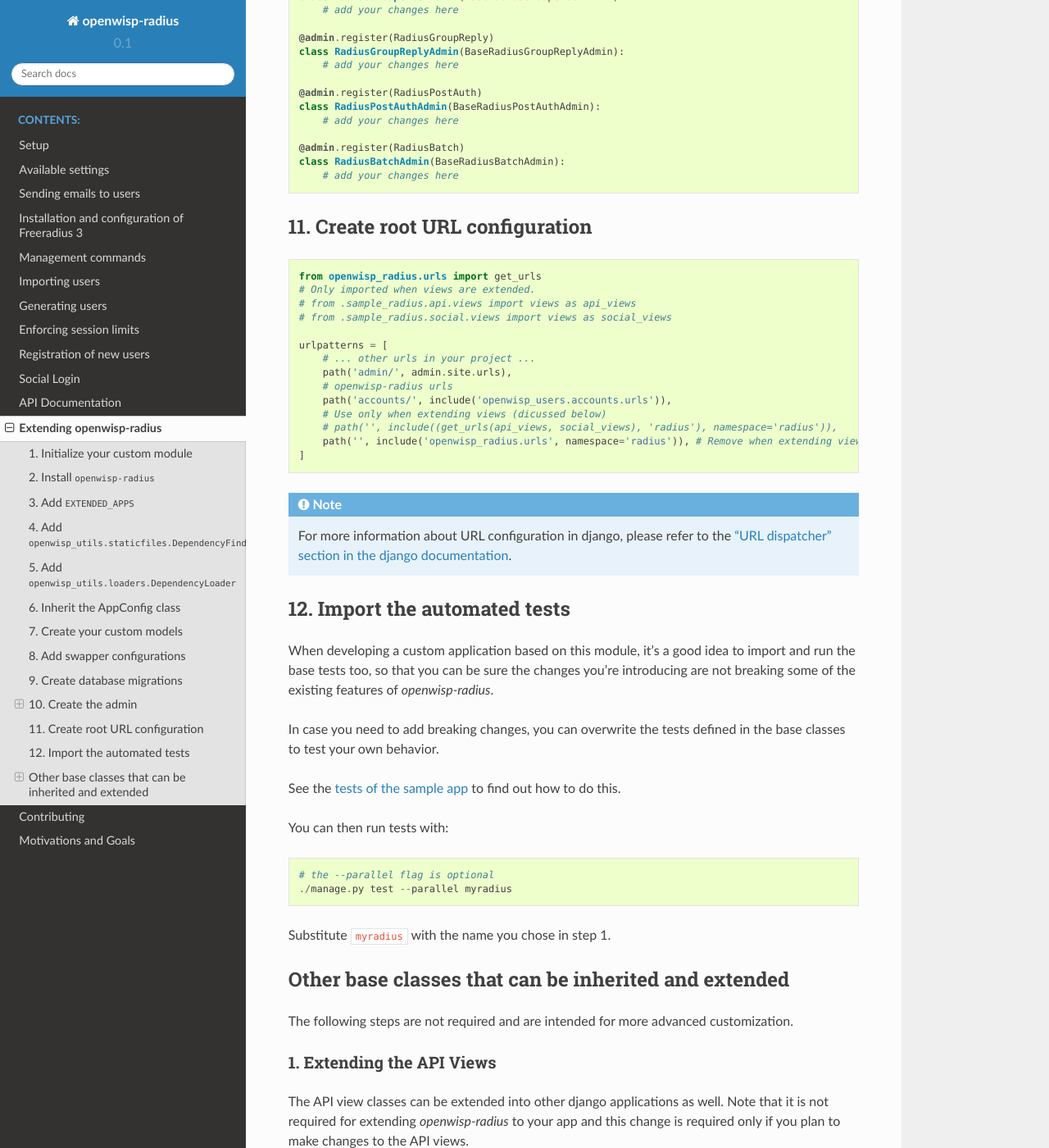
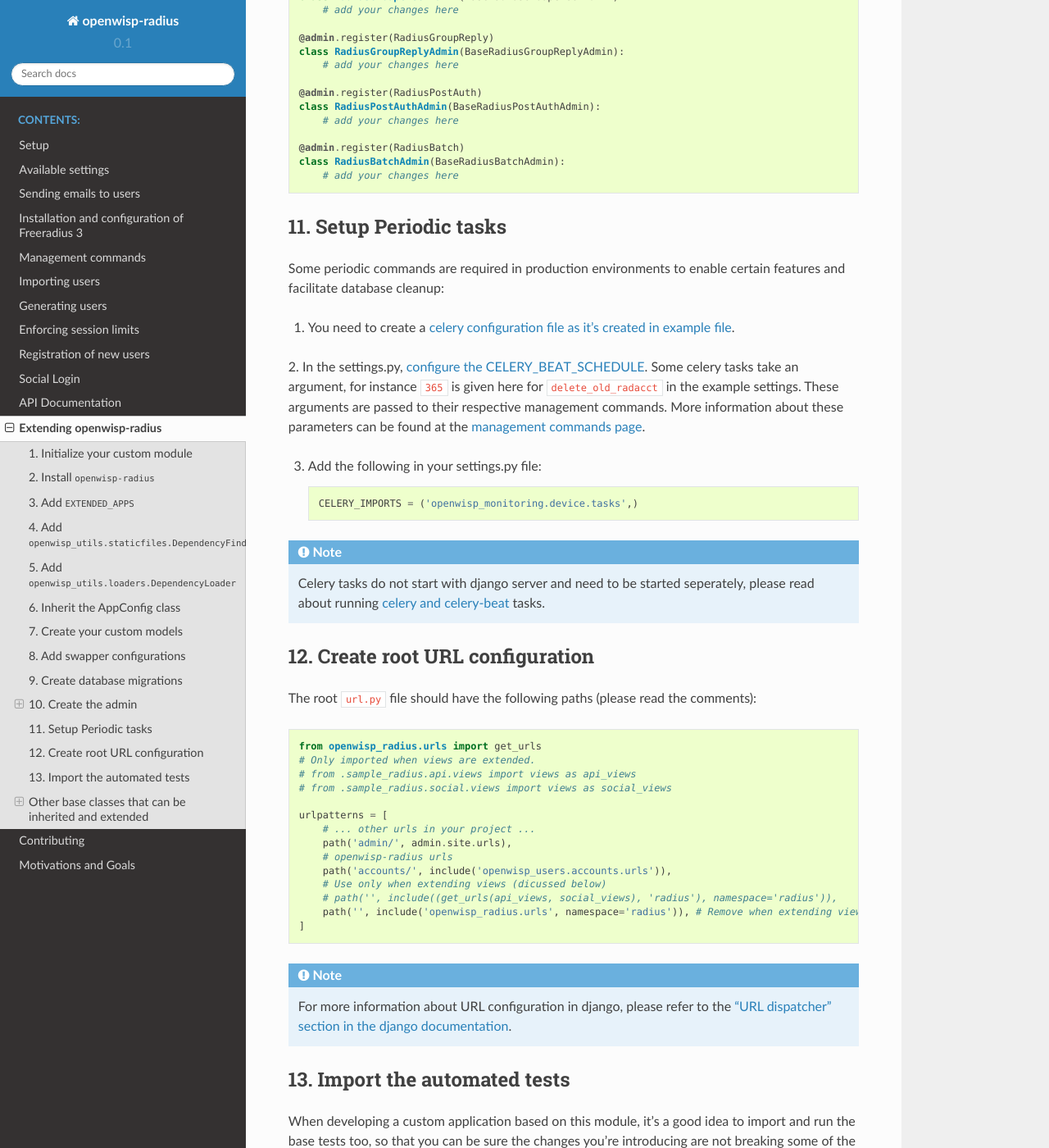
Before and after one commit to openwisp/openwisp-radius, a Sphinx documentation site: the page built from docs/source/developer/how_to_extend.rst, in a window 1280 px wide and 1400 px high, scrolled down 5827 px. Shown: the whole window at 82% size. Built offline with Sphinx 7.4.7 and the Read the Docs theme 2.0.0, drawn with Linux system fonts in a browser that asks for light colours.

Commit message:
[enchancement] celery-beat for management commands #117
Closes #117

```diff
--- a/docs/source/developer/how_to_extend.rst
+++ b/docs/source/developer/how_to_extend.rst
@@ -302,8 +302,32 @@ monkey patching, you can proceed as follows:
     class RadiusBatchAdmin(BaseRadiusBatchAdmin):
         # add your changes here
 
-11. Create root URL configuration
+11. Setup Periodic tasks
+------------------------
+
+Some periodic commands are required in production environments to enable certain
+features and facilitate database cleanup:
+
+1. You need to create a `celery configuration file as it's created in example file <https://github.com/openwisp/openwisp-radius/tree/master/tests/openwisp2/celery.py>`_.
+
+2. In the settings.py, `configure the CELERY_BEAT_SCHEDULE <https://github.com/openwisp/openwisp-radius/tree/master/tests/openwisp2/settings.py#L141>`_. Some celery tasks take an argument, for instance
+``365`` is given here for ``delete_old_radacct`` in the example settings.
+These arguments are passed to their respective management commands. More information about these parameters can be
+found at the `management commands page </user/management_commands.html>`_.
+
+3. Add the following in your settings.py file::
+
+    CELERY_IMPORTS = ('openwisp_monitoring.device.tasks',)
+
+.. note::
+    Celery tasks do not start with django server and need to be
+    started seperately, please read about running `celery and
+    celery-beat </developer/setup.html#celery-usage>`_ tasks.
+
+12. Create root URL configuration
 ---------------------------------
+
+The root ``url.py`` file should have the following paths (please read the comments):
 
 .. code-block:: python
 
@@ -325,7 +349,7 @@ monkey patching, you can proceed as follows:
     For more information about URL configuration in django, please refer to the
     `"URL dispatcher" section in the django documentation <https://docs.djangoproject.com/en/dev/topics/http/urls/>`_.
 
-12. Import the automated tests
+13. Import the automated tests
 ------------------------------
 
 When developing a custom application based on this module, it's a good
--- a/requirements.txt
+++ b/requirements.txt
@@ -11,3 +11,5 @@ django-rest-auth>=0.9.3,<0.12.0
 django-sendsms>=0.4.0,<0.5.0
 jsonfield~=3.1.0
 django-private-storage~=2.2
+celery~=4.4.0
+redis~=3.5.0
```
Also changed, not shown: docs/source/developer/setup.rst (+98 -54 lines), 8 other files.
